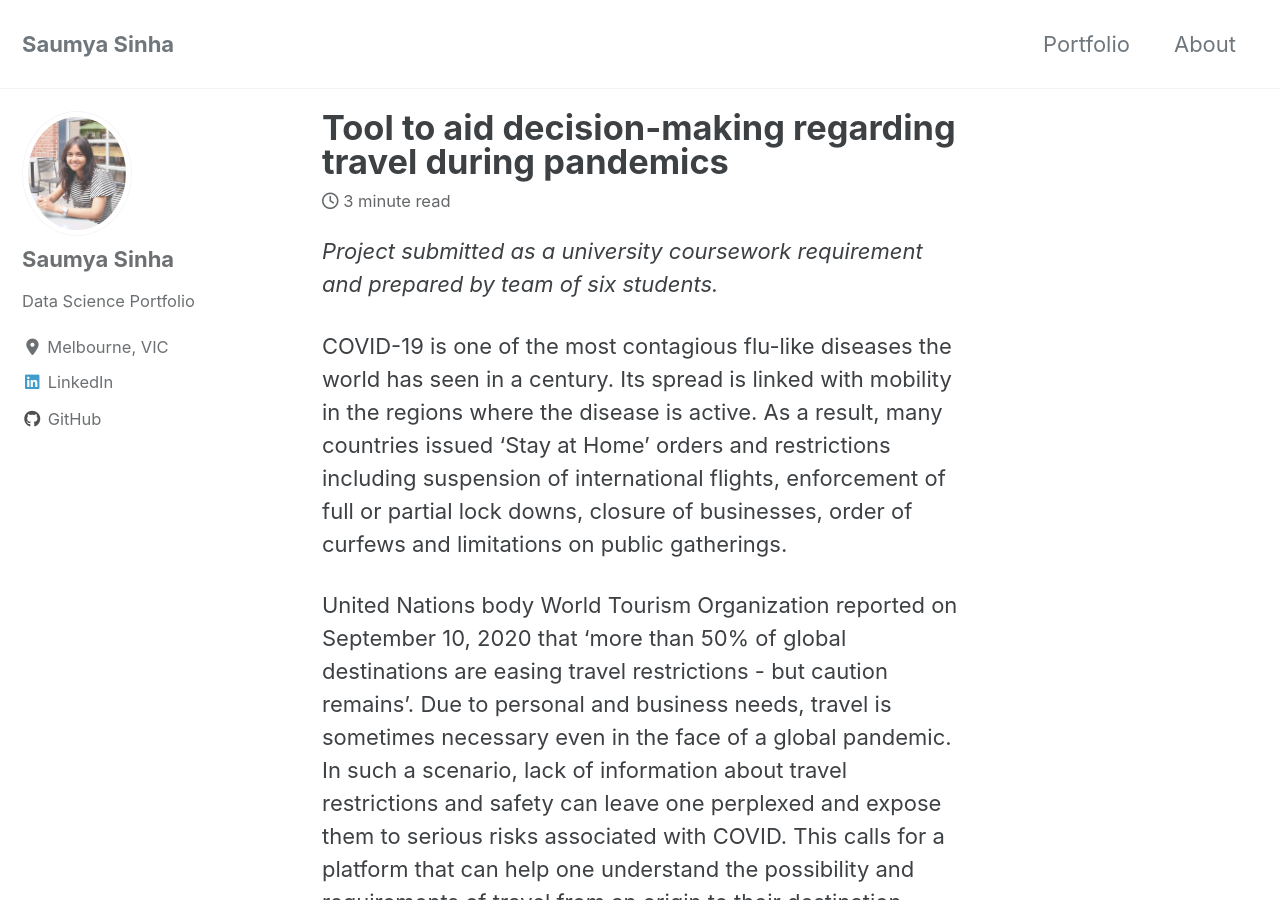
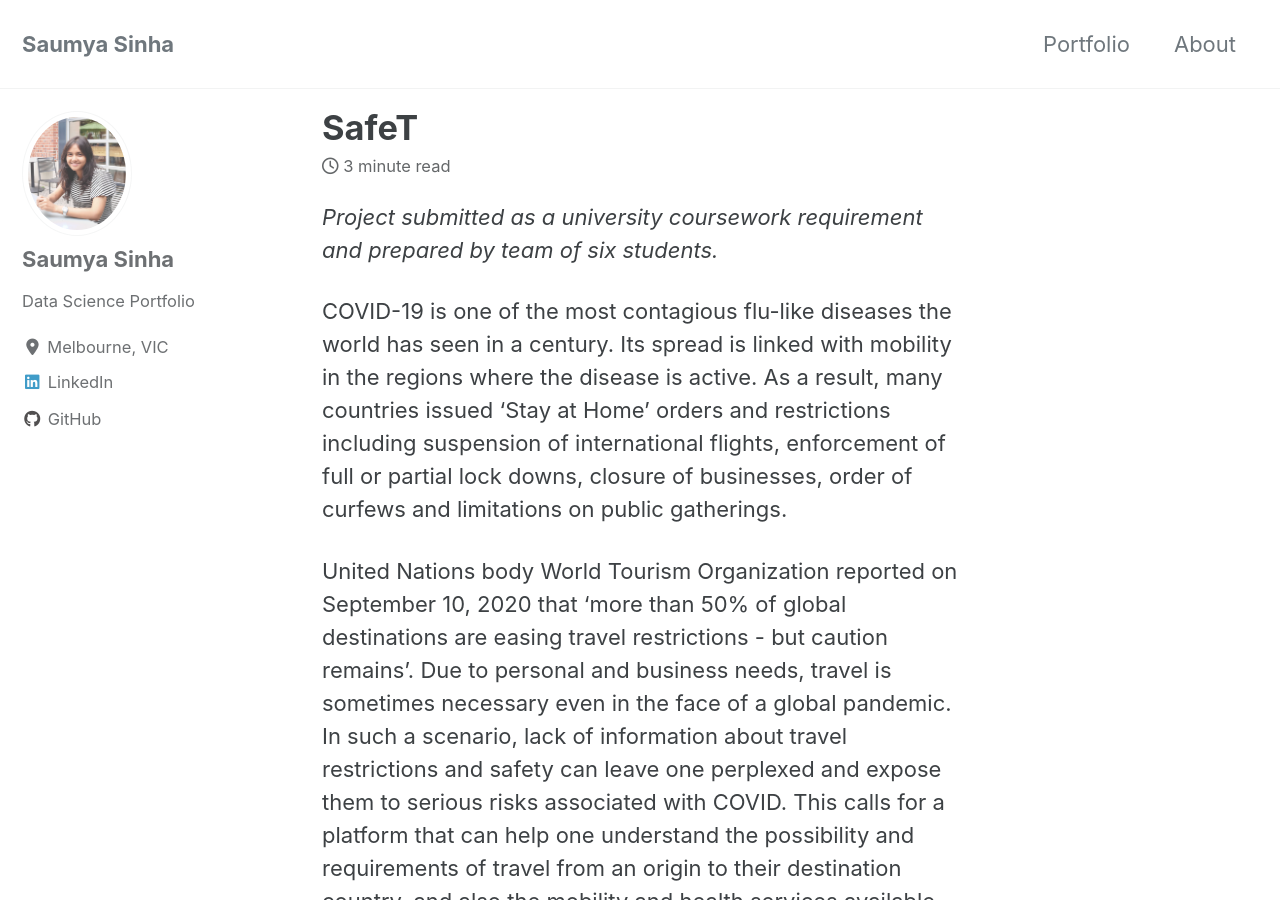
Before and after one commit to sinhasaumya/sinhasaumya.github.io, a Jekyll site: the page built from _posts/2020-09-30-safeT.md, in a window 1280 px wide and 900 px high. Built offline with Jekyll 4.4.1, drawn with Linux system fonts in a browser that asks for light colours; cached includes are drawn as plain includes; nearby versions of some CDN libraries.

Commit message:
Add files via upload

```diff
--- a/_posts/2020-09-30-safeT.md
+++ b/_posts/2020-09-30-safeT.md
@@ -1,12 +1,12 @@
 ---
 date: 2020-09-30
-excerpt: "SafeT"
+excerpt: "Tool to aid decision-making regarding travel during pandemics"
 header: ~
 tags:
   - COVID-19
   - travel
   - visualization
-title: "Tool to aid decision-making regarding travel during pandemics"
+title: "SafeT"
 youtubeId: lyuuoWin1so
 ---
 
```
